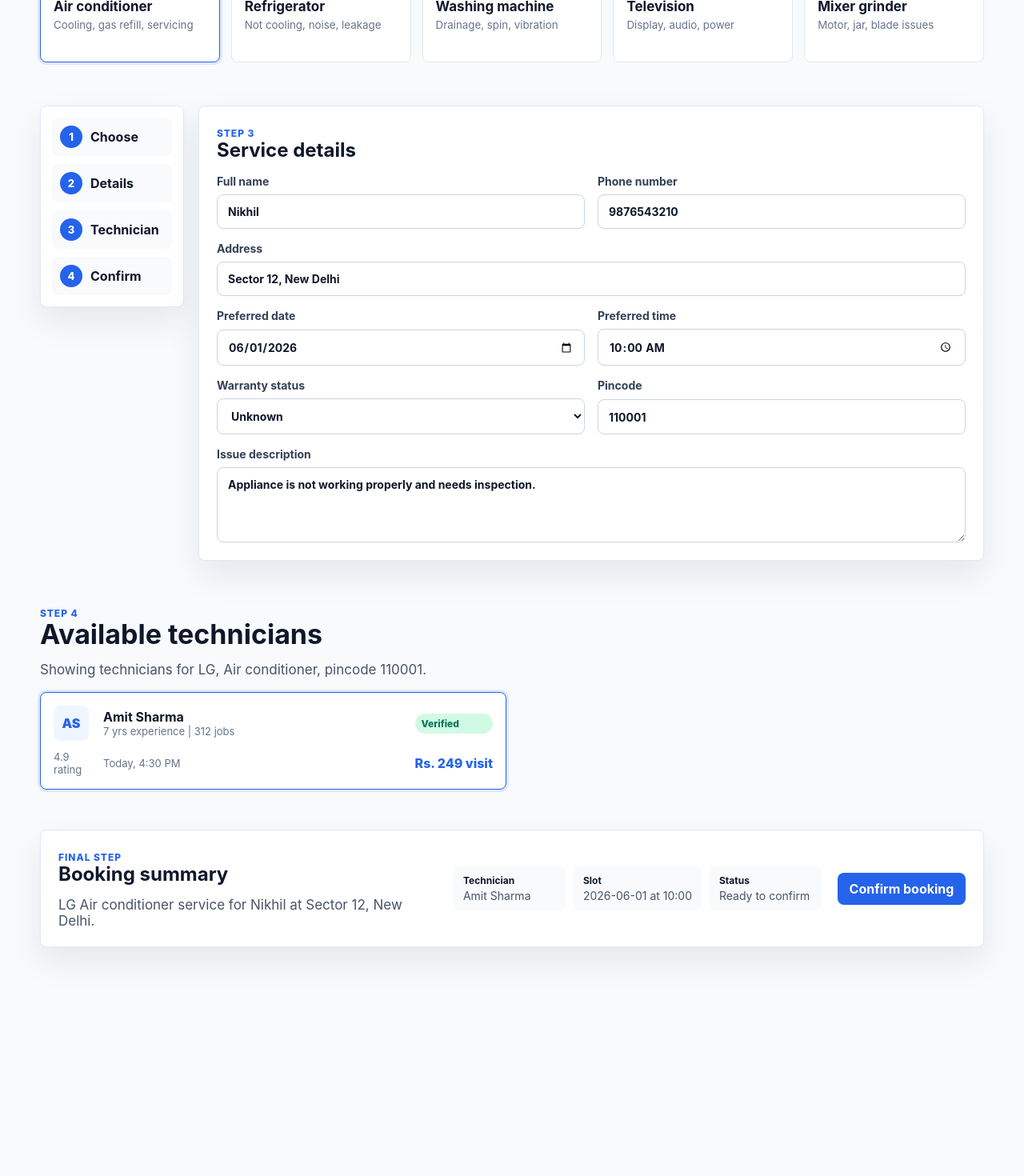
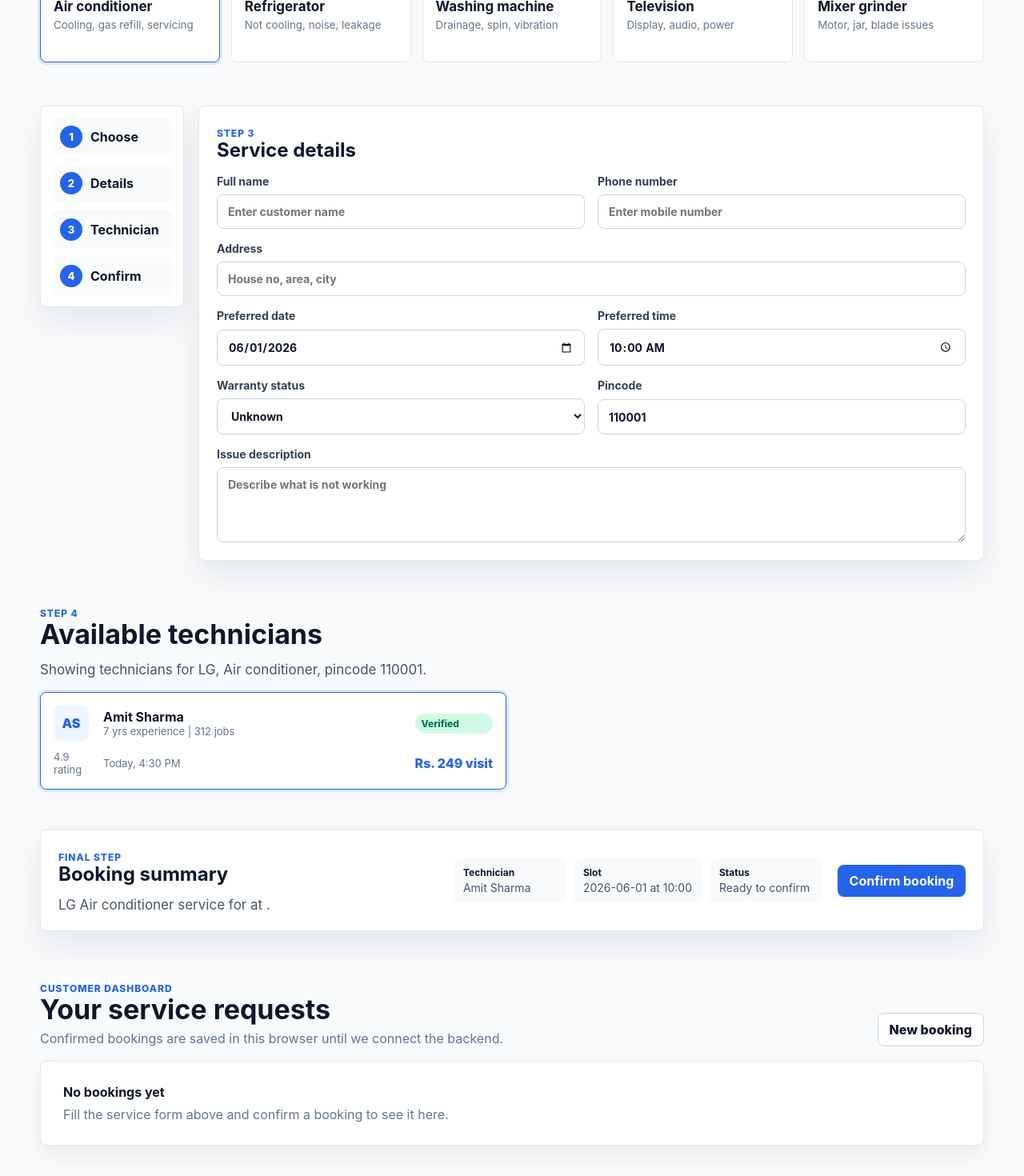
Before and after one commit to meghamandoli/electroserve, a React (Vite) app: page / in a window 1280 px wide. Shown: the part 1092-2562 px from the top of the page at 80% size. Before the commit the page ends 2324 px from the top, so only its background shows below. Built offline with nearby package versions, Linux system fonts and the light colour scheme.

Commit message:
Add customer booking dashboard

```diff
--- a/src/App.css
+++ b/src/App.css
@@ -100,7 +100,8 @@
 .section-grid,
 .booking-workspace,
 .technician-section,
-.confirmation-panel {
+.confirmation-panel,
+.dashboard-section {
   width: min(1180px, calc(100% - 32px));
   margin: 0 auto;
 }
@@ -457,19 +458,142 @@ textarea:focus {
   min-width: 160px;
 }
 
+.form-error,
+.success-message {
+  grid-column: 1 / -1;
+  margin-top: 0;
+  border-radius: 8px;
+  padding: 12px 14px;
+  font-size: 14px;
+  font-weight: 700;
+}
+
+.form-error {
+  color: #b91c1c;
+  background: #fee2e2;
+}
+
+.success-message {
+  color: #047857;
+  background: #d1fae5;
+}
+
+.dashboard-section {
+  display: grid;
+  gap: 18px;
+  padding: 12px 0 64px;
+}
+
+.dashboard-header {
+  display: flex;
+  align-items: end;
+  justify-content: space-between;
+  gap: 18px;
+}
+
+.dashboard-header p,
+.empty-state p,
+.booking-card p {
+  margin-top: 8px;
+  color: #64748b;
+}
+
+.secondary-button {
+  min-height: 42px;
+  border: 1px solid #cbd5e1;
+  border-radius: 8px;
+  padding: 0 14px;
+  color: #0f172a;
+  background: #ffffff;
+  font-weight: 800;
+  cursor: pointer;
+}
+
+.empty-state,
+.booking-card {
+  border: 1px solid #e2e8f0;
+  border-radius: 8px;
+  background: #ffffff;
+  box-shadow: 0 12px 26px rgba(15, 23, 42, 0.06);
+}
+
+.empty-state {
+  padding: 28px;
+}
+
+.booking-list {
+  display: grid;
+  gap: 14px;
+}
+
+.booking-card {
+  position: relative;
+  display: grid;
+  grid-template-columns: minmax(0, 1.15fr) minmax(300px, 0.85fr) auto;
+  gap: 18px;
+  align-items: start;
+  padding: 18px;
+}
+
+.booking-id {
+  color: #2563eb;
+  font-size: 12px;
+  font-weight: 900;
+}
+
+.booking-card h3 {
+  margin: 6px 0 0;
+  color: #0f172a;
+  font-size: 20px;
+}
+
+.booking-facts {
+  display: grid;
+  grid-template-columns: repeat(2, minmax(0, 1fr));
+  gap: 10px;
+}
+
+.booking-facts span {
+  display: grid;
+  gap: 3px;
+  border-radius: 8px;
+  padding: 10px;
+  background: #f8fafc;
+  color: #475569;
+  font-size: 13px;
+}
+
+.booking-facts strong {
+  color: #0f172a;
+  font-size: 11px;
+  text-transform: uppercase;
+}
+
+.status-pill {
+  border-radius: 999px;
+  padding: 8px 10px;
+  color: #047857;
+  background: #d1fae5;
+  font-size: 12px;
+  font-weight: 900;
+  white-space: nowrap;
+}
+
 @media (max-width: 920px) {
   .topbar,
   .nav-actions,
   .hero-section,
   .booking-workspace,
-  .confirmation-panel {
+  .confirmation-panel,
+  .dashboard-header {
     align-items: stretch;
   }
 
   .topbar,
   .hero-section,
   .booking-workspace,
-  .confirmation-panel {
+  .confirmation-panel,
+  .booking-card {
     grid-template-columns: 1fr;
   }
 
@@ -500,6 +624,10 @@ textarea:focus {
     grid-template-columns: repeat(4, minmax(120px, 1fr));
     overflow-x: auto;
   }
+
+  .dashboard-header {
+    flex-direction: column;
+  }
 }
 
 @media (max-width: 560px) {
@@ -512,4 +640,8 @@ textarea:focus {
   .charge {
     grid-column: 1 / -1;
   }
+
+  .booking-facts {
+    grid-template-columns: 1fr;
+  }
 }
--- a/src/App.jsx
+++ b/src/App.jsx
@@ -1,4 +1,4 @@
-import { useMemo, useState } from 'react'
+import { useEffect, useMemo, useState } from 'react'
 import './App.css'
 
 const companies = [
@@ -69,22 +69,32 @@ const technicians = [
 ]
 
 const steps = ['Choose', 'Details', 'Technician', 'Confirm']
+const storageKey = 'electroserveBookings'
 
 function App() {
   const [selectedCompany, setSelectedCompany] = useState(companies[0].id)
   const [selectedAppliance, setSelectedAppliance] = useState(appliances[0].id)
   const [selectedTechnician, setSelectedTechnician] = useState(technicians[0].id)
   const [bookingConfirmed, setBookingConfirmed] = useState(false)
+  const [formError, setFormError] = useState('')
+  const [bookings, setBookings] = useState(() => {
+    const storedBookings = window.localStorage.getItem(storageKey)
+    return storedBookings ? JSON.parse(storedBookings) : []
+  })
   const [form, setForm] = useState({
     pincode: '110001',
-    name: 'Nikhil',
-    phone: '9876543210',
-    address: 'Sector 12, New Delhi',
-    issue: 'Appliance is not working properly and needs inspection.',
+    name: '',
+    phone: '',
+    address: '',
+    issue: '',
     date: '2026-06-01',
     time: '10:00',
     warranty: 'Unknown',
   })
+
+  useEffect(() => {
+    window.localStorage.setItem(storageKey, JSON.stringify(bookings))
+  }, [bookings])
 
   const matches = useMemo(() => {
     return technicians.filter((technician) => {
@@ -97,7 +107,7 @@ function App() {
 
   const visibleTechnicians = matches.length > 0 ? matches : technicians
   const activeTechnician =
-    technicians.find((technician) => technician.id === selectedTechnician) || visibleTechnicians[0]
+    visibleTechnicians.find((technician) => technician.id === selectedTechnician) || visibleTechnicians[0]
   const activeCompany = companies.find((company) => company.id === selectedCompany)
   const activeAppliance = appliances.find((appliance) => appliance.id === selectedAppliance)
 
@@ -105,6 +115,40 @@ function App() {
     const { name, value } = event.target
     setForm((current) => ({ ...current, [name]: value }))
     setBookingConfirmed(false)
+    setFormError('')
+  }
+
+  function createBooking() {
+    if (!form.name || !form.phone || !form.address || !form.issue) {
+      setFormError('Please fill name, phone, address, and issue before confirming.')
+      return
+    }
+
+    const nextBooking = {
+      id: `ES-${Date.now().toString().slice(-6)}`,
+      company: activeCompany.name,
+      appliance: activeAppliance.name,
+      technician: activeTechnician.name,
+      slot: `${form.date} at ${form.time}`,
+      status: 'Technician assigned',
+      issue: form.issue,
+      pincode: form.pincode,
+      createdAt: new Date().toLocaleDateString('en-IN', {
+        day: '2-digit',
+        month: 'short',
+        year: 'numeric',
+      }),
+    }
+
+    setBookings((current) => [nextBooking, ...current])
+    setBookingConfirmed(true)
+    setFormError('')
+  }
+
+  function startNewBooking() {
+    setBookingConfirmed(false)
+    setFormError('')
+    window.location.hash = 'booking'
   }
 
   return (
@@ -120,6 +164,7 @@ function App() {
         <div className="nav-actions">
           <a href="#booking">Book service</a>
           <a href="#technicians">Technicians</a>
+          <a href="#dashboard">Dashboard</a>
           <button type="button">Sign in</button>
         </div>
       </nav>
@@ -133,7 +178,7 @@ function App() {
             keeps the whole service request visible from booking to completion.
           </p>
           <div className="hero-stats" aria-label="Platform highlights">
-            <span><strong>24</strong> active requests</span>
+            <span><strong>{bookings.length}</strong> saved requests</span>
             <span><strong>18</strong> verified technicians</span>
             <span><strong>4.8</strong> avg rating</span>
           </div>
@@ -241,15 +286,21 @@ function App() {
           <div className="form-grid">
             <label>
               Full name
-              <input name="name" value={form.name} onChange={updateForm} />
+              <input name="name" value={form.name} onChange={updateForm} placeholder="Enter customer name" />
             </label>
             <label>
               Phone number
-              <input name="phone" value={form.phone} onChange={updateForm} inputMode="tel" />
+              <input
+                name="phone"
+                value={form.phone}
+                onChange={updateForm}
+                inputMode="tel"
+                placeholder="Enter mobile number"
+              />
             </label>
             <label className="span-two">
               Address
-              <input name="address" value={form.address} onChange={updateForm} />
+              <input name="address" value={form.address} onChange={updateForm} placeholder="House no, area, city" />
             </label>
             <label>
               Preferred date
@@ -273,7 +324,13 @@ function App() {
             </label>
             <label className="span-two">
               Issue description
-              <textarea name="issue" value={form.issue} onChange={updateForm} rows="4" />
+              <textarea
+                name="issue"
+                value={form.issue}
+                onChange={updateForm}
+                rows="4"
+                placeholder="Describe what is not working"
+              />
             </label>
           </div>
         </form>
@@ -326,9 +383,50 @@ function App() {
           <span><strong>Slot</strong>{form.date} at {form.time}</span>
           <span><strong>Status</strong>{bookingConfirmed ? 'Technician assigned' : 'Ready to confirm'}</span>
         </div>
-        <button className="confirm-button" type="button" onClick={() => setBookingConfirmed(true)}>
+        <button className="confirm-button" type="button" onClick={createBooking}>
           Confirm booking
         </button>
+        {formError && <p className="form-error">{formError}</p>}
+        {bookingConfirmed && <p className="success-message">Booking saved to your customer dashboard.</p>}
+      </section>
+
+      <section className="dashboard-section" id="dashboard">
+        <div className="dashboard-header">
+          <div>
+            <span className="eyebrow">Customer dashboard</span>
+            <h2>Your service requests</h2>
+            <p>Confirmed bookings are saved in this browser until we connect the backend.</p>
+          </div>
+          <button type="button" className="secondary-button" onClick={startNewBooking}>
+            New booking
+          </button>
+        </div>
+
+        {bookings.length === 0 ? (
+          <div className="empty-state">
+            <strong>No bookings yet</strong>
+            <p>Fill the service form above and confirm a booking to see it here.</p>
+          </div>
+        ) : (
+          <div className="booking-list">
+            {bookings.map((booking) => (
+              <article className="booking-card" key={booking.id}>
+                <div>
+                  <span className="booking-id">{booking.id}</span>
+                  <h3>{booking.company} {booking.appliance}</h3>
+                  <p>{booking.issue}</p>
+                </div>
+                <div className="booking-facts">
+                  <span><strong>Technician</strong>{booking.technician}</span>
+                  <span><strong>Slot</strong>{booking.slot}</span>
+                  <span><strong>Pincode</strong>{booking.pincode}</span>
+                  <span><strong>Created</strong>{booking.createdAt}</span>
+                </div>
+                <span className="status-pill">{booking.status}</span>
+              </article>
+            ))}
+          </div>
+        )}
       </section>
     </main>
   )
```
